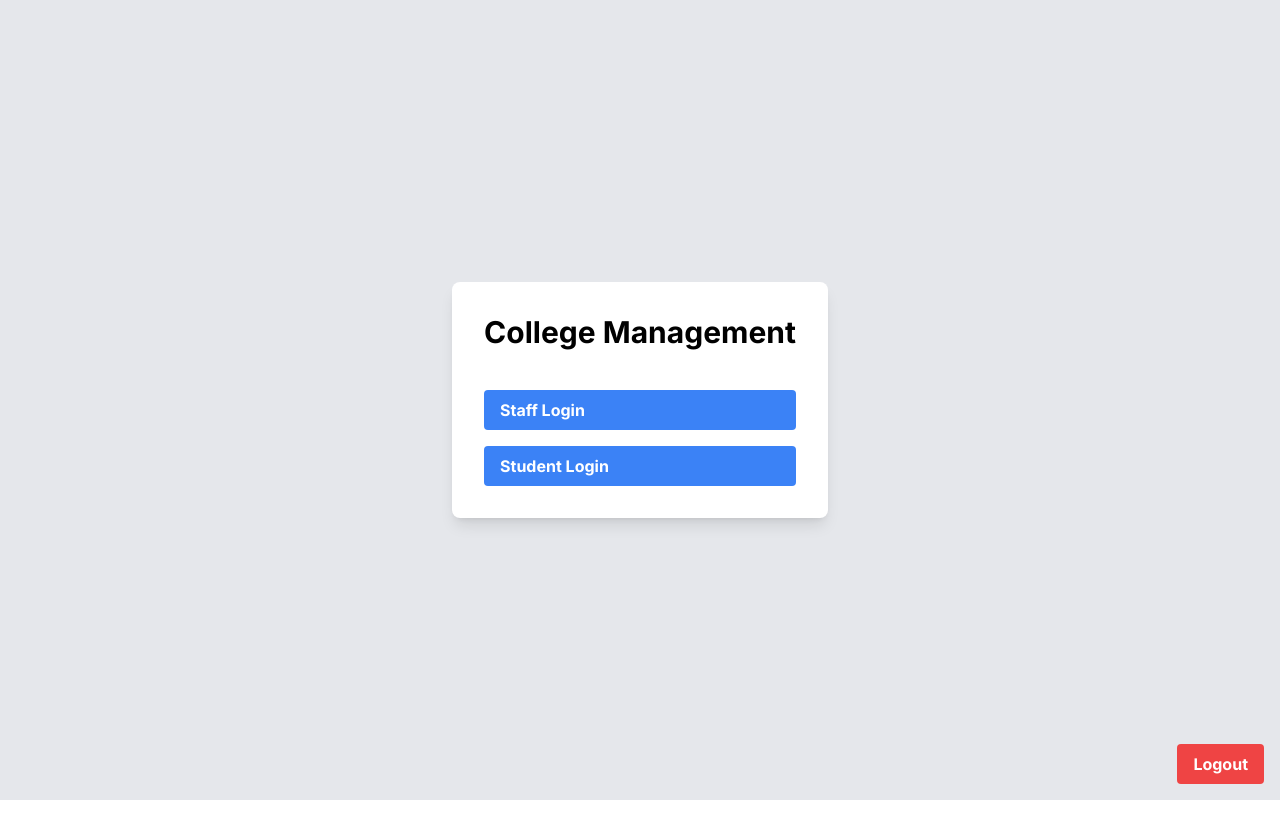
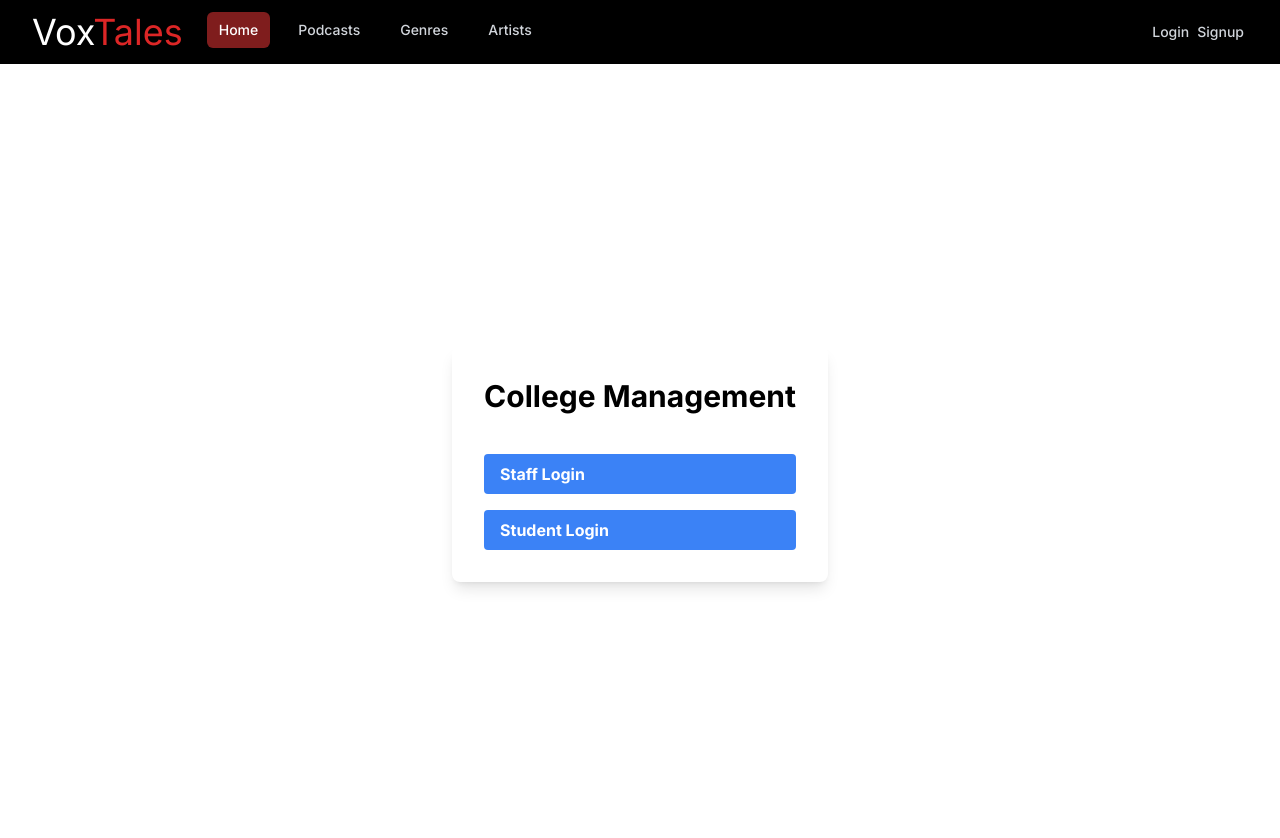
Before and after one commit to bhanu-sh/college-management, a Next.js app: page / in a window 1280 px wide. Shown: the top 838 px of the page. Before the commit the page ends 800 px from the top, so only its background shows below. Built offline with nearby package versions, Linux system fonts and the light colour scheme.

Commit message:
login and auth working

```diff
--- a/package.json
+++ b/package.json
@@ -9,6 +9,8 @@
     "lint": "next lint"
   },
   "dependencies": {
+    "@headlessui/react": "^2.1.2",
+    "@heroicons/react": "^2.1.5",
     "axios": "^1.7.2",
     "bcryptjs": "^2.4.3",
     "exceljs": "^4.4.0",
--- a/src/app/api/staff/logout/route.ts
+++ b/src/app/api/logout/route.ts
@@ -11,6 +11,7 @@ export async function GET(
       success: true,
     });
     response.cookies.delete("token");
+    response.cookies.delete("user");
     return response;
   } catch (error: any) {
     return NextResponse.json({ error: error.message }, { status: 500 });
--- /dev/null
+++ b/src/app/components/Navbar/Navbar.tsx
@@ -0,0 +1,140 @@
+/* eslint-disable @next/next/no-img-element */
+"use client";
+import { Fragment, useEffect, useState } from "react";
+import { Disclosure, Menu, Transition } from "@headlessui/react";
+import { Bars3Icon, BellIcon, XMarkIcon } from "@heroicons/react/24/outline";
+import { usePathname } from "next/navigation";
+import { useAuth } from "@/contexts/authContext";
+import Link from "next/link";
+
+const Navbar = () => {
+  const pathname = usePathname();
+  const { loggedin, logout, role, avatar } = useAuth();
+  const navigation: { name: string; href: string; current?: boolean }[] = [
+    { name: "Home", href: "/", current: pathname === "/" },
+    { name: "Podcasts", href: "/podcasts", current: pathname === "/podcasts" },
+    {
+      name: "Genres",
+      href: "/podcasts/genres",
+      current: pathname === "/podcasts/genres",
+    },
+    { name: "Artists", href: "/artists", current: pathname === "/artists" },
+    ...(role === "Admin"
+      ? [{ name: "Admin", href: "/admin", current: pathname === "/admin" }]
+      : []),
+    ...(loggedin
+      ? [
+          {
+            name: "Profile",
+            href: "/profile",
+            current: pathname === "/profile",
+          },
+        ]
+      : []),
+  ];
+
+  function classNames(...classes: string[]) {
+    return classes.filter(Boolean).join(" ");
+  }
+
+  return (
+    <Disclosure as="nav" className="bg-black">
+      {({ open }) => (
+        <>
+          <div className="mx-auto max-w-7xl px-2 sm:px-6 lg:px-8">
+            <div className="relative flex h-16 items-center justify-between">
+              <div className="absolute inset-y-0 left-0 flex items-center sm:hidden">
+                {/* Mobile menu button*/}
+                <Disclosure.Button className="relative inline-flex items-center justify-center rounded-md p-2 text-gray-400 hover:bg-gray-700 hover:text-white focus:outline-none focus:ring-2 focus:ring-inset focus:ring-white">
+                  <span className="absolute -inset-0.5" />
+                  <span className="sr-only">Open main menu</span>
+                  {open ? (
+                    <XMarkIcon className="block h-6 w-6" aria-hidden="true" />
+                  ) : (
+                    <Bars3Icon className="block h-6 w-6" aria-hidden="true" />
+                  )}
+                </Disclosure.Button>
+              </div>
+              <div className="flex flex-1 items-center justify-center sm:items-stretch sm:justify-start">
+                <div className="flex flex-shrink-0 items-center">
+                  <Link href="/" className="text-4xl text-white">
+                    Vox
+                    <span className="text-red-600">Tales</span>
+                  </Link>
+                </div>
+                <div className="hidden sm:ml-6 sm:block">
+                  <div className="flex space-x-4">
+                    {navigation.map((item) => (
+                      <Link
+                        key={item.name}
+                        href={{ pathname: item.href }}
+                        className={classNames(
+                          item.current
+                            ? "bg-red-900 text-white"
+                            : "text-gray-300 hover:bg-gray-700 hover:text-white",
+                          "rounded-md px-3 py-2 text-sm font-medium"
+                        )}
+                        aria-current={item.current ? "page" : undefined}
+                      >
+                        {item.name}
+                      </Link>
+                    ))}
+                  </div>
+                </div>
+              </div>
+
+              {loggedin ? (
+                <div className="absolute inset-y-0 right-0 flex items-center sm:static sm:inset-auto sm:ml-6 sm:pr-0">
+                  <button
+                    onClick={logout}
+                    className="text-gray-300 hover:bg-gray-700 hover:text-white rounded-md px-1 py-2 text-sm font-medium"
+                  >
+                    Logout
+                  </button>
+                </div>
+              ) : (
+                <div className="absolute inset-y-0 right-0 flex items-center sm:static sm:inset-auto sm:ml-6 sm:pr-0">
+                  <Link
+                    href="/login"
+                    className="text-gray-300 hover:bg-gray-700 hover:text-white rounded-md px-1 py-2 text-sm font-medium"
+                  >
+                    Login
+                  </Link>
+                  <Link
+                    href="/signup"
+                    className="text-gray-300 hover:bg-gray-700 hover:text-white rounded-md px-1 py-2 text-sm font-medium"
+                  >
+                    Signup
+                  </Link>
+                </div>
+              )}
+            </div>
+          </div>
+
+          <Disclosure.Panel className="sm:hidden">
+            <div className="space-y-1 px-2 pb-3 pt-2">
+              {navigation.map((item) => (
+                <Disclosure.Button
+                  key={item.name}
+                  as="a"
+                  href={item.href}
+                  className={classNames(
+                    item.current
+                      ? "bg-gray-900 text-white"
+                      : "text-gray-300 hover:bg-gray-700 hover:text-white",
+                    "block rounded-md px-3 py-2 text-base font-medium"
+                  )}
+                  aria-current={item.current ? "page" : undefined}
+                >
+                  {item.name}
+                </Disclosure.Button>
+              ))}
+            </div>
+          </Disclosure.Panel>
+        </>
+      )}
+    </Disclosure>
+  );
+};
+
+export default Navbar;
--- a/src/app/layout.tsx
+++ b/src/app/layout.tsx
@@ -2,6 +2,8 @@ import type { Metadata } from "next";
 import { Inter } from "next/font/google";
 import "./globals.css";
 import { Toaster } from "react-hot-toast";
+import Navbar from "./components/Navbar/Navbar";
+import { AuthProvider } from "@/contexts/authContext";
 
 const inter = Inter({ subsets: ["latin"] });
 
@@ -18,8 +20,14 @@ export default function RootLayout({
   return (
     <html lang="en">
       <body className={inter.className}>
-      <Toaster position="bottom-center" />
-        {children}
+        <div className="flex flex-col min-h-screen">
+          <Toaster position="bottom-center" />
+          <AuthProvider>
+            <Navbar />
+            <div className="flex-grow px-4 container mx-auto">{children}</div>
+          </AuthProvider>
+          <div className=" min-w-full "></div>
+        </div>
       </body>
     </html>
   );
--- a/src/app/page.tsx
+++ b/src/app/page.tsx
@@ -21,7 +21,7 @@ export default function Home() {
     <div>
       {/* front page with options for staff, student to login using tailwind */}
 
-      <div className="flex justify-center items-center h-screen bg-gray-200">
+      <div className="flex justify-center items-center h-screen">
         <div className="bg-white p-8 rounded-lg shadow-lg">
           <h1 className="text-3xl font-bold text-center">College Management</h1>
           <div className="mt-10">
@@ -39,9 +39,6 @@ export default function Home() {
             </a>
           </div>
         </div>
-        <button className="absolute bottom-4 right-4 bg-red-500 hover:bg-red-700 text-white font-bold py-2 px-4 rounded focus:outline-none focus:shadow-outline" onClick={logout}>
-          Logout
-        </button>
       </div>
     </div>
   );
--- a/src/app/staff/login/page.tsx
+++ b/src/app/staff/login/page.tsx
@@ -4,7 +4,7 @@ import React, { useEffect, useState } from "react";
 import { useRouter } from "next/navigation";
 import axios from "axios";
 import toast from "react-hot-toast";
-// import { useAuth } from "@/contexts/authContext";
+import { useAuth } from "@/contexts/authContext";
 
 const StaffLoginPage = () => {
   const router = useRouter();
@@ -14,21 +14,22 @@ const StaffLoginPage = () => {
   });
   const [buttonDisabled, setButtonDisabled] = useState(false);
   const [loading, setLoading] = useState(false);
-    // const { setLoggedin, setAvatar } = useAuth();
+  const { setLoggedin, setRole } = useAuth();
 
   const userLogin = async () => {
     try {
       setLoading(true);
       const response = await axios.post("/api/staff/login", user);
       console.log(response.data);
+      setLoggedin(true);
+      setRole("Staff");
       toast.success("Login successful!");
-        const userData = await axios.get("/api/users/me");
-        localStorage.setItem("user", JSON.stringify(userData.data.data));
-        // setLoggedin(true);
+      const staffData = await axios.get("/api/staff/me");
+      localStorage.setItem("user", JSON.stringify(staffData.data.data));
       router.push("/");
     } catch (error: any) {
       console.error("Error logging in", error.response.data.error);
-        toast.error(error.response.data.error);
+      toast.error("An error occurred");
     } finally {
       setLoading(false);
     }
@@ -50,7 +51,7 @@ const StaffLoginPage = () => {
       <input
         className="p-2 border border-gray-300 rounded-lg mb-4 focus:outline-none focus:border-gray-600 text-black"
         id="phone"
-          type="number"
+        type="tel"
         value={user.phone}
         placeholder="Phone"
         onChange={(e) => setUser({ ...user, phone: e.target.value })}
@@ -82,6 +83,6 @@ const StaffLoginPage = () => {
       </p>
     </div>
   );
-  }
+};
 
-export default StaffLoginPage
+export default StaffLoginPage;
--- /dev/null
+++ b/src/contexts/authContext.tsx
@@ -0,0 +1,75 @@
+"use client";
+
+import { createContext, useContext, useState, useEffect, use } from "react";
+import axios from "axios";
+import toast from "react-hot-toast";
+import { useRouter } from "next/navigation";
+
+const AuthContext = createContext<{
+  loggedin: boolean;
+  // fetchUserData: () => void;
+  avatar: string;
+  setAvatar: (value: string) => void;
+  setLoggedin: (value: boolean) => void;
+  role: "Student" | "Staff" | "Admin";
+  setRole: (value: "Student" | "Staff" | "Admin") => void;
+  logout: () => void;
+}>({
+  // fetchUserData: () => {},
+  loggedin: false,
+  avatar: "",
+  setLoggedin: () => {},
+  setAvatar: () => {},
+  role: "Student",
+  setRole: () => {},
+  logout: () => {},
+});
+
+export const useAuth = () => useContext(AuthContext);
+
+export const AuthProvider: React.FC<{ children: React.ReactNode }> = ({
+  children,
+}) => {
+  const [loggedin, setLoggedin] = useState(false);
+  const [avatar, setAvatar] = useState("");
+  const router = useRouter();
+  const [role, setRole] = useState("user" as "Student" | "Staff" | "Admin");
+  // const [route, setRoute] = useState("student");
+
+  useEffect(() => {
+    const user = localStorage.getItem("user");
+    if (user) {
+      setLoggedin(true);
+    }
+  }, []);
+
+
+  const logout = async () => {
+    try {
+      await axios.get("/api/logout");
+      toast.success("Logout successful!");
+      localStorage.removeItem("user");
+      setLoggedin(false);
+      router.push("/");
+    } catch (error: any) {
+      console.error("Error getting user details", error.message);
+    }
+  };
+
+  return (
+    <AuthContext.Provider
+      value={{
+        // fetchUserData,
+        avatar,
+        setAvatar,
+        loggedin,
+        setLoggedin,
+        role,
+        setRole,
+        logout,
+      }}
+    >
+      {children}
+    </AuthContext.Provider>
+  );
+};
```
Also changed, not shown: src/app/api/admin/me/route.ts (added, +20 -0 lines), src/app/api/staff/login/route.ts (+12 -5 lines), src/app/api/staff/me/route.ts (added, +20 -0 lines), src/app/staff/signup/page.tsx (added), 1 other file (tests, documents, lock files or other folders). Lines whose indentation alone changed are shown as unchanged.
